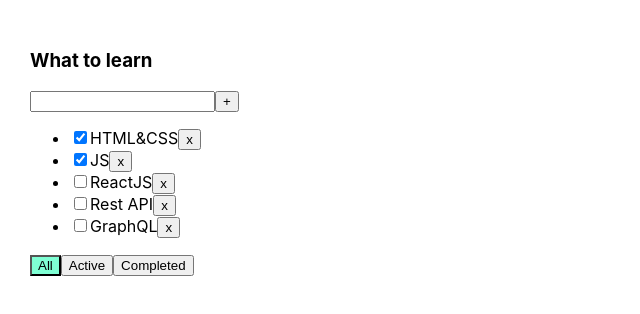
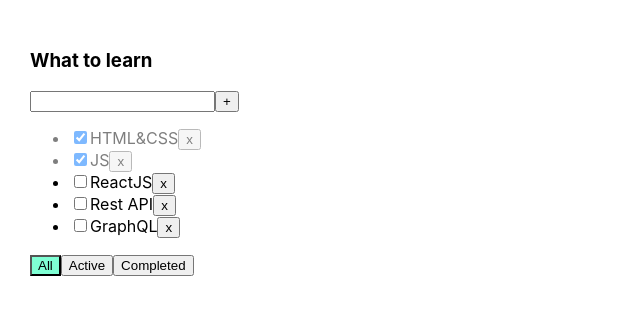
Before and after one commit to AleksanderZabrodski09/TODOlist-ts_ihor, a React (Create React App) app: page / in a window 1280 px wide. Shown: the top 314 px of the page, without its empty margins (0-640 px from the left). Built offline with nearby package versions, Linux system fonts and the light colour scheme.

Commit message:
add Styles for completed tasks

```diff
--- a/src/Todolist.module.css
+++ b/src/Todolist.module.css
@@ -8,3 +8,6 @@
 .activeFilter {
     background-color: aquamarine;
 }
+.isDone {
+    opacity: 0.5;
+}
--- a/src/Todolist.tsx
+++ b/src/Todolist.tsx
@@ -72,7 +72,7 @@
 
 
               return (
-                <li key={t.id}>
+                <li key={t.id} className={ t.isDone===true ? s.isDone : ''}>
                   <input type="checkbox" checked={t.isDone}
                          onChange={(e) => changeCheckBoxHandler(t.id, e.currentTarget.checked)}/>
                   <span>{t.title}</span>
```
